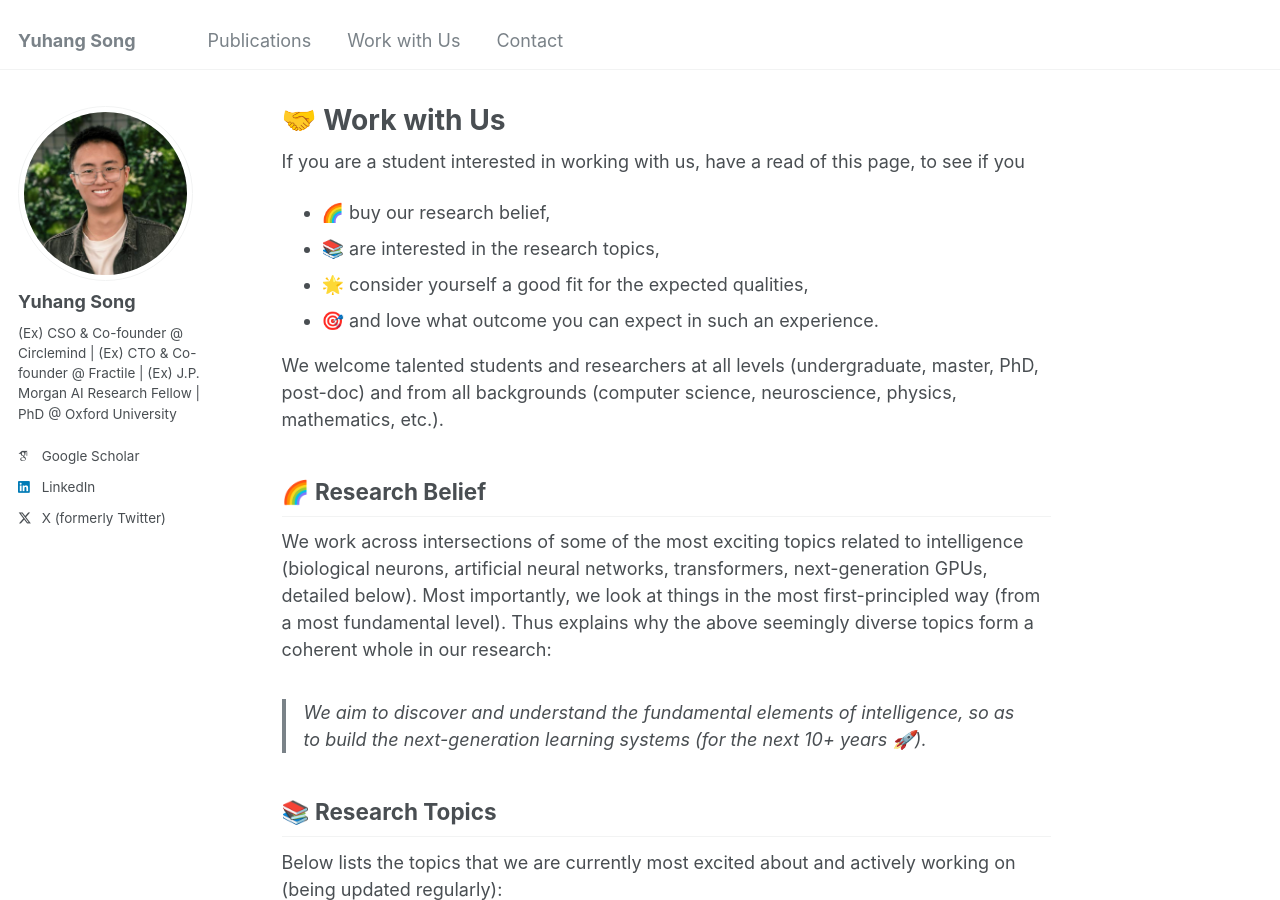
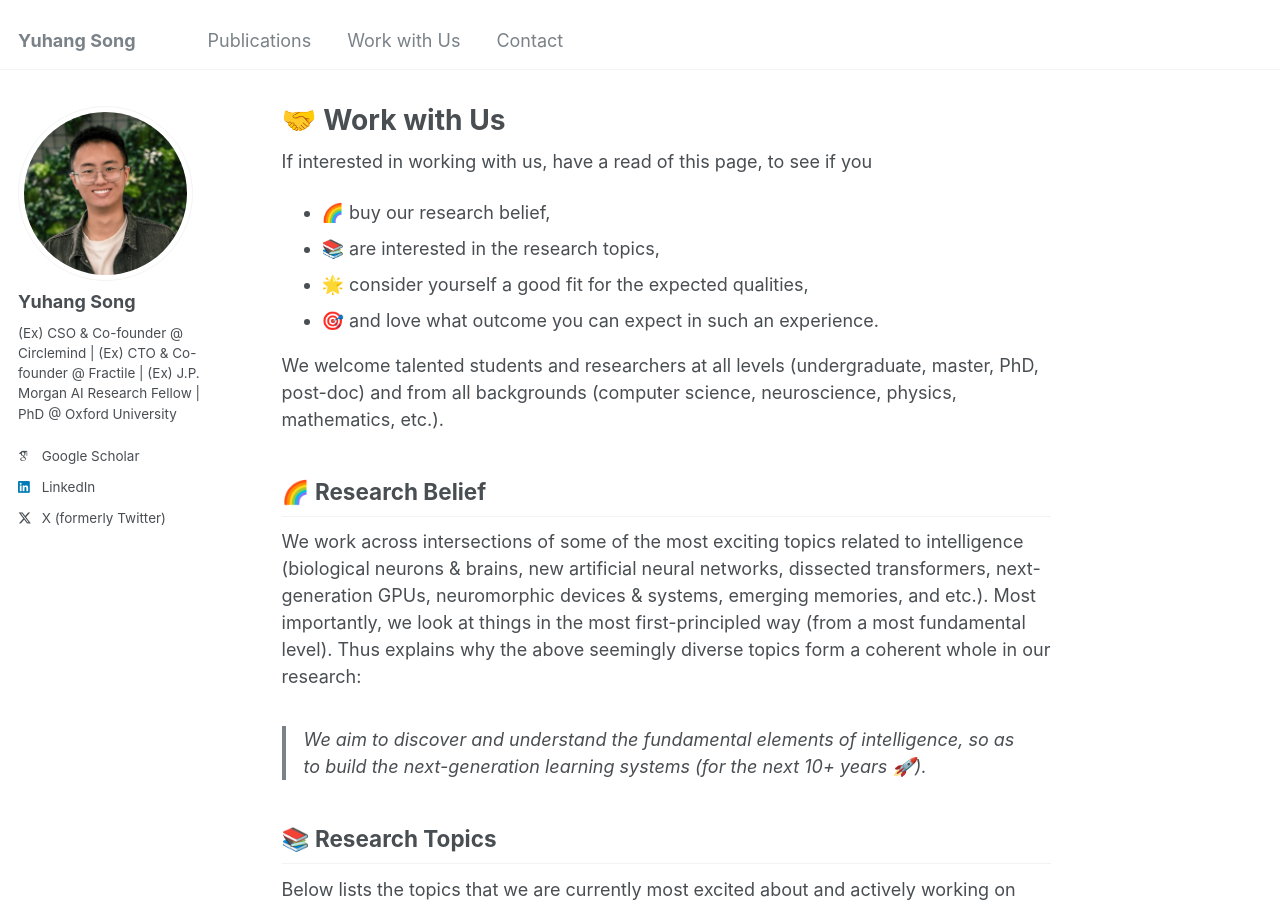
Before and after one commit to YuhangSong/YuhangSong.github.io, a Jekyll site: the page built from _pages/work-with-us.md, in a window 1280 px wide and 900 px high. Built offline with Jekyll 4.4.1, drawn with Linux system fonts in a browser that asks for light colours; some web fonts are replaced.

Commit message:
update work-with-us.md

```diff
--- a/_pages/work-with-us.md
+++ b/_pages/work-with-us.md
@@ -7,7 +7,7 @@ redirect_from:
     - /work-with-us.html
 ---
 
-If you are a student interested in working with us, have a read of this page, to see if you
+If interested in working with us, have a read of this page, to see if you
 
 -   🌈 buy our research belief,
 -   📚 are interested in the research topics,
@@ -18,7 +18,7 @@ We welcome talented students and researchers at all levels (undergraduate, maste
 
 ## 🌈 Research Belief
 
-We work across intersections of some of the most exciting topics related to intelligence (biological neurons, artificial neural networks, transformers, next-generation GPUs, detailed below). Most importantly, we look at things in the most first-principled way (from a most fundamental level). Thus explains why the above seemingly diverse topics form a coherent whole in our research:
+We work across intersections of some of the most exciting topics related to intelligence (biological neurons & brains, new artificial neural networks, dissected transformers, next-generation GPUs, neuromorphic devices & systems, emerging memories, and etc.). Most importantly, we look at things in the most first-principled way (from a most fundamental level). Thus explains why the above seemingly diverse topics form a coherent whole in our research:
 
 > We aim to discover and understand the fundamental elements of intelligence, so as to build the next-generation learning systems (for the next 10+ years 🚀).
 
@@ -29,6 +29,7 @@ Below lists the topics that we are currently most excited about and actively wor
 -   ⚛️ The "atom" of learning. We have been working on a learning rule that internally we called "3Q", because the learning rule can be described by three simple equations of basic operations like addition and multiplication. It has the best biological plausibility we’ve ever seen (thus potentially the best candidate for designing next-generation AI acceleration hardware). However, we have not yet quite figured out its learning capacity. What is the learning dynamic of 3Q? What are the "learning guarantees" of 3Q? How would 3Q (or can it) implement key computation motifs like gating, attention, etc.? (The work is not published yet, so apologies for not more details here.)
 -   🌀 The "essence" of self-attention. Self-attention has demonstrated to be the most expressive architecture that essentially opens up the era of "large models". We want to understand the "essence" of self-attention. For example, we see it is essentially an "associative memory" (see [our ICLR paper](https://proceedings.mlr.press/v162/millidge22a/millidge22a.pdf)), and it is related to the simplest problem in machine learning, linear regression (see [here](https://c16mftang.github.io/attention.html), particularly, [Mufeng](https://c16mftang.github.io/index.html) spotted this). So what is the "essence" of self-attention? Would understanding this unlock better self-attention, with simpler operators that is more biological plausible or/and hardware friendly? Or would understanding this inspire alternative mechanisms of self-attention?
 -   🤔 Better self-attention from better biological associative memory? Since we know self-attention can be seen as an "associative memory" from [our ICLR paper](https://proceedings.mlr.press/v162/millidge22a/millidge22a.pdf), [this nature paper](https://www.nature.com/articles/s41586-024-08392-y) talks about a new type of associative memory, would it inform better alternative of self-attention?
+<!-- -   Neural networks as memories, in place of RAG. We learned through painful process of deploy AI in production that contextualization is the most important and challenging part. The current solution, RAG, is not working well nor elegant. We know neural networks can be made to as memories, would them be good enough  -->
 
 More to come... But you should get a taste of our research here.
 
```
